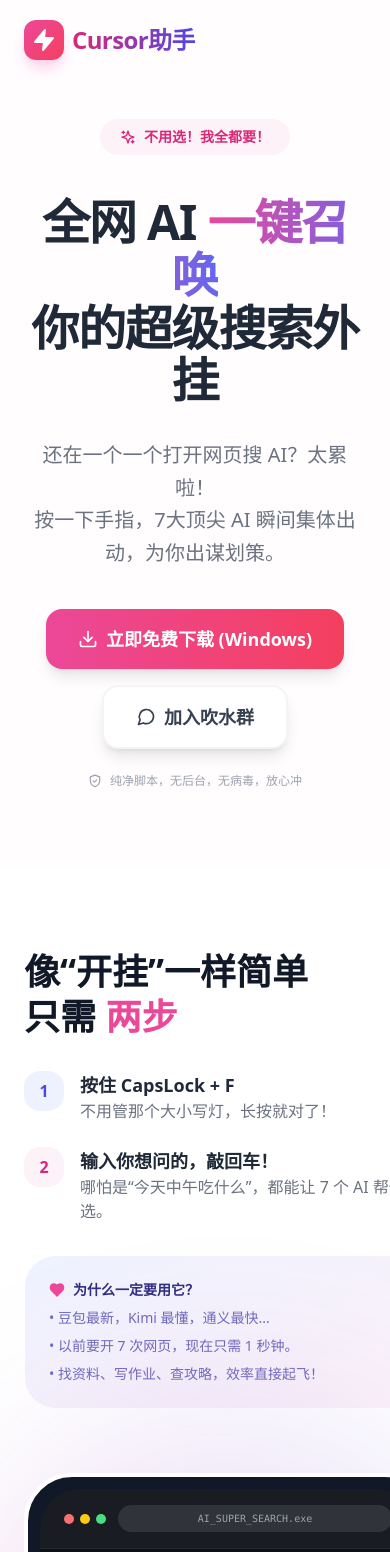
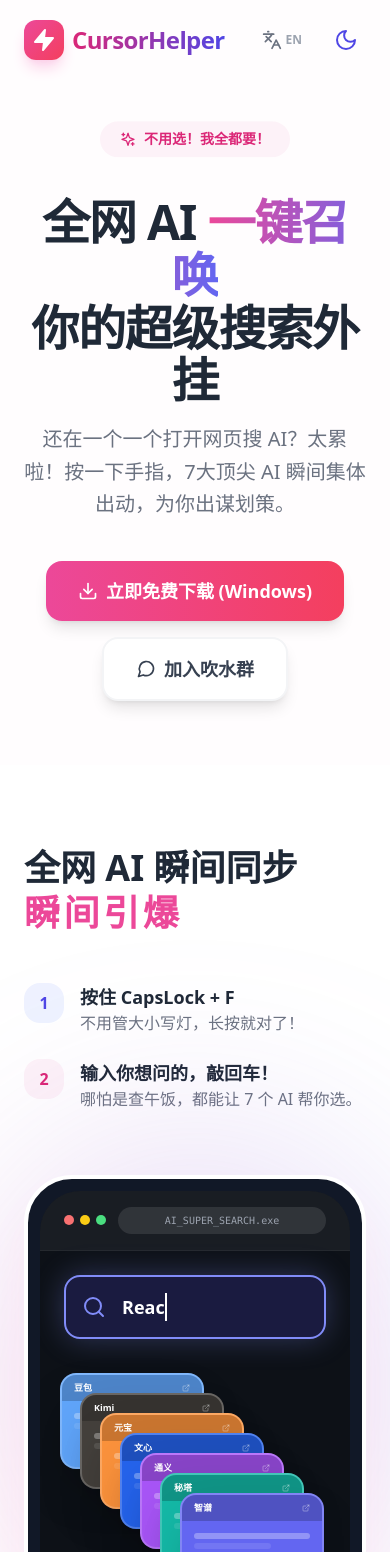
Before and after one commit to psterman/helper, a React (Create React App) app: page / in a window 390 px wide. Shown: the top 1552 px of the page. Built offline with nearby package versions, Linux system fonts and the light colour scheme.

Commit message:
增加版块，暗色，英文

```diff
--- a/src/App.js
+++ b/src/App.js
@@ -1,28 +1,174 @@
 import React, { useState, useEffect } from 'react';
 import {
   Zap,
-  Keyboard,
-  Rocket,
   Search,
   Download,
-  Star,
   Sparkles,
-  MousePointer2,
   ExternalLink,
   MessageCircle,
   Heart,
   ArrowRight,
   ShieldCheck,
+  Sun,
+  Moon,
+  Layout,
+  Layers,
+  Settings,
+  XCircle,
+  Languages,
+  Rocket,
   Globe
 } from 'lucide-react';
 
-// --- 通用组件 ---
+// --- Language Data ---
+const content = {
+  zh: {
+    nav: ['玩法介绍', '立即下载'],
+    heroTitle: <>全网 AI <span className="text-transparent bg-clip-text bg-gradient-to-r from-pink-500 to-indigo-500">一键召唤</span></>,
+    heroSubtitle: "你的超级搜索外挂",
+    heroDesc: "还在一个一个打开网页搜 AI？太累啦！按一下手指，7大顶尖 AI 瞬间集体出动，为你出谋划策。",
+    downloadBtn: "立即免费下载 (Windows)",
+    communityBtn: "加入吹水群",
+    safetyNote: "纯净脚本，无后台，无病毒，放心冲",
+    sectionTitle: <>懂你的 <span className="text-pink-500">五大招式</span></>,
+    backTitle: "“一旦习惯，就再也回不去”",
+    tags: ['提升效率', '优雅操作', '完全免费', '轻量纯净'],
+    footerBtn: "获取安装包，开启新世界",
+    demoTitle: "全网 AI 瞬间同步",
+    demoStep1: "按住 CapsLock + F",
+    demoStep2: "输入你想问的，敲回车！",
+    demoBadge: "不用选！我全都要！",
+    keys: [
+      {
+        id: 'F',
+        name: '全网 AI 闪电搜',
+        hotkey: 'CapsLock + F',
+        desc: '一次输入，瞬间打开豆包、Kimi、秘塔等 7+ 顶尖 AI。拒绝选择困难，横向对比才是王道。',
+        icon: <Search className="text-pink-500" />,
+        color: 'bg-pink-50',
+        darkColor: 'dark:bg-pink-900/20'
+      },
+      {
+        id: 'S',
+        name: '窗口一键分屏',
+        hotkey: 'CapsLock + S',
+        desc: '写代码时想看文档？一键让当前窗口左/右对齐。别再手动拖窗体了，姿势要优雅。',
+        icon: <Layout className="text-blue-500" />,
+        color: 'bg-blue-50',
+        darkColor: 'dark:bg-blue-900/20'
+      },
+      {
+        id: 'B',
+        name: '批量指令执行',
+        hotkey: 'CapsLock + B',
+        desc: '重复的操作交给机器。一键启动预设的批量任务，让你的电脑像电影黑客一样自动运转。',
+        icon: <Layers className="text-purple-500" />,
+        color: 'bg-purple-50',
+        darkColor: 'dark:bg-purple-900/20'
+      },
+      {
+        id: 'C',
+        name: '偏好快速设置',
+        hotkey: 'CapsLock + Q ',
+        desc: '随时唤起配置面板，微调你的专属快捷键，它会越来越懂你的习惯。',
+        icon: <Settings className="text-orange-500" />,
+        color: 'bg-orange-50',
+        darkColor: 'dark:bg-orange-900/20'
+      },
+      {
+        id: 'Esc',
+        name: '面板闪电退出',
+        hotkey: 'Esc',
+        desc: '优雅地来，优雅地走。不管开了多少辅助窗口，按一下，世界立刻恢复清净。',
+        icon: <XCircle className="text-rose-500" />,
+        color: 'bg-rose-50',
+        darkColor: 'dark:bg-rose-900/20'
+      }
+    ]
+  },
+  en: {
+    nav: ['Features', 'Download'],
+    heroTitle: <>Summon All AI <span className="text-transparent bg-clip-text bg-gradient-to-r from-pink-500 to-indigo-500">In One Click</span></>,
+    heroSubtitle: "Your Ultimate Search Power-up",
+    heroDesc: "Tired of searching AI models one by one? Press a key, and 7+ top AI models will launch instantly to solve your problems.",
+    downloadBtn: "Download for Free (Windows)",
+    communityBtn: "Join Community",
+    safetyNote: "Pure script, no background process, virus-free, safe to use",
+    sectionTitle: <>The <span className="text-pink-500">Big 5 Features</span></>,
+    backTitle: "Once you use it, you'll never go back",
+    tags: ['Fast', 'Elegant', 'Free', 'Clean'],
+    footerBtn: "Get Installer & Start Now",
+    demoTitle: "Instant AI Sync",
+    demoStep1: "Hold CapsLock + F",
+    demoStep2: "Type & Hit Enter!",
+    demoBadge: "Compare all at once",
+    keys: [
+      {
+        id: 'F',
+        name: 'AI Multi-Search',
+        hotkey: 'CapsLock + F',
+        desc: 'One input, instantly open Doubao, Kimi, Metaso, and 7+ top AI search pages. No more hesitation.',
+        icon: <Search className="text-pink-500" />,
+        color: 'bg-pink-50',
+        darkColor: 'dark:bg-pink-900/20'
+      },
+      {
+        id: 'S',
+        name: 'Smart Split Screen',
+        hotkey: 'CapsLock + S',
+        desc: 'Align windows left/right instantly. Stop dragging windows manually; keep it professional.',
+        icon: <Layout className="text-blue-500" />,
+        color: 'bg-blue-50',
+        darkColor: 'dark:bg-blue-900/20'
+      },
+      {
+        id: 'B',
+        name: 'Batch Command',
+        hotkey: 'CapsLock + B',
+        desc: 'Leave repetitive tasks to the machine. Launch preset batch tasks with one single click.',
+        icon: <Layers className="text-purple-500" />,
+        color: 'bg-purple-50',
+        darkColor: 'dark:bg-purple-900/20'
+      },
+      {
+        id: 'C',
+        name: 'Quick Config',
+        hotkey: 'CapsLock + C',
+        desc: 'Summon the config panel anytime to fine-tune your exclusive hotkeys and habits.',
+        icon: <Settings className="text-orange-500" />,
+        color: 'bg-orange-50',
+        darkColor: 'dark:bg-orange-900/20'
+      },
+      {
+        id: 'Esc',
+        name: 'Lightning Exit',
+        hotkey: 'CapsLock + Esc',
+        desc: 'Close all helper panels instantly. One key to restore your clean desktop workspace.',
+        icon: <XCircle className="text-rose-500" />,
+        color: 'bg-rose-50',
+        darkColor: 'dark:bg-rose-900/20'
+      }
+    ]
+  }
+};
+
+const aiModels = [
+    { name: '豆包', color: 'bg-blue-400' },
+    { name: 'Kimi', color: 'bg-stone-700' },
+    { name: '元宝', color: 'bg-orange-400' },
+    { name: '文心', color: 'bg-blue-600' },
+    { name: '通义', color: 'bg-purple-500' },
+    { name: '秘塔', color: 'bg-teal-500' },
+    { name: '智谱', color: 'bg-indigo-500' }
+];
+
+// --- Components ---
 const Button = ({ children, variant = 'primary', className = '', ...props }) => {
   const baseStyles = "px-8 py-4 rounded-2xl font-bold transition-all duration-300 flex items-center justify-center gap-2 shadow-lg hover:shadow-xl active:scale-95 text-lg";
   const variants = {
     primary: "bg-gradient-to-r from-pink-500 to-rose-500 text-white hover:from-pink-600 hover:to-rose-600",
     secondary: "bg-indigo-600 text-white hover:bg-indigo-700",
-    outline: "bg-white text-gray-700 border-2 border-gray-100 hover:border-pink-200 hover:bg-pink-50"
+    outline: "bg-white dark:bg-gray-800 text-gray-700 dark:text-gray-200 border-2 border-gray-100 dark:border-gray-700 hover:border-pink-200 dark:hover:border-pink-800"
   };
 
   return (
@@ -34,120 +180,107 @@
 
 export default function App() {
   const [scrolled, setScrolled] = useState(false);
+  const [darkMode, setDarkMode] = useState(false);
+  const [lang, setLang] = useState('zh');
+  const t = content[lang];
 
   useEffect(() => {
     const handleScroll = () => setScrolled(window.scrollY > 50);
     window.addEventListener('scroll', handleScroll);
+    if (window.matchMedia('(prefers-color-scheme: dark)').matches) {
+        setDarkMode(true);
+    }
     return () => window.removeEventListener('scroll', handleScroll);
   }, []);
 
-  const aiModels = [
-    { name: '豆包', color: 'bg-blue-400', desc: '超亲切的超能力' },
-    { name: 'Kimi', color: 'bg-stone-700', desc: '读长文章超厉害' },
-    { name: '元宝', color: 'bg-orange-400', desc: '腾讯家的高才生' },
-    { name: '文心', color: 'bg-blue-600', desc: '知识面超级广' },
-    { name: '通义', color: 'bg-purple-500', desc: '聪明的小助手' },
-    { name: '秘塔', color: 'bg-teal-500', desc: '专业搜索不废话' },
-    { name: '智谱', color: 'bg-indigo-500', desc: '清华学霸基因' }
-  ];
+  return (
+    <div className={`${darkMode ? 'dark' : ''}`}>
+      <div className="min-h-screen bg-[#FFFDFE] dark:bg-gray-950 font-sans text-gray-800 dark:text-gray-200 transition-colors duration-500">
 
-  return (
-    <div className="min-h-screen bg-[#FFFDFE] font-sans text-gray-800 selection:bg-pink-100">
-      {/* 顶部导航 */}
-      <nav className={`fixed top-0 left-0 right-0 z-50 transition-all duration-500 ${scrolled ? 'bg-white/80 backdrop-blur-xl shadow-sm h-16' : 'bg-transparent h-20'}`}>
+        {/* Navigation */}
+        <nav className={`fixed top-0 left-0 right-0 z-50 transition-all duration-500 ${scrolled ? 'bg-white/80 dark:bg-gray-950/80 backdrop-blur-xl shadow-sm h-16' : 'bg-transparent h-20'}`}>
           <div className="max-w-7xl mx-auto px-6 h-full flex items-center justify-between">
             <div className="flex items-center gap-2">
-            <div className="w-10 h-10 bg-gradient-to-br from-pink-500 to-rose-500 rounded-xl flex items-center justify-center shadow-lg shadow-pink-200">
+              <div className="w-10 h-10 bg-gradient-to-br from-pink-500 to-rose-500 rounded-xl flex items-center justify-center shadow-lg shadow-pink-200 dark:shadow-none">
                 <Zap className="text-white w-6 h-6 fill-current" />
               </div>
               <span className="text-2xl font-black tracking-tight bg-clip-text text-transparent bg-gradient-to-r from-pink-600 to-indigo-600">
-              Cursor助手
+                CursorHelper
               </span>
             </div>
-          <div className="hidden md:flex items-center gap-8">
-            <a href="#how" className="text-sm font-bold text-gray-500 hover:text-pink-500 transition-colors">怎么玩？</a>
-            <Button variant="primary" className="py-2 px-6 text-sm">点击下载</Button>
+
+            <div className="flex items-center gap-4 md:gap-8">
+              <button onClick={() => setLang(lang === 'zh' ? 'en' : 'zh')} className="p-2 hover:bg-gray-100 dark:hover:bg-gray-800 rounded-full transition-colors flex items-center gap-1">
+                <Languages size={20} className="text-gray-500" />
+                <span className="text-xs font-bold text-gray-400 uppercase">{lang === 'zh' ? 'EN' : '中文'}</span>
+              </button>
+              <button onClick={() => setDarkMode(!darkMode)} className="p-2 hover:bg-gray-100 dark:hover:bg-gray-800 rounded-full transition-colors">
+                {darkMode ? <Sun className="text-yellow-400" /> : <Moon className="text-indigo-600" />}
+              </button>
+              <Button variant="primary" className="hidden md:flex py-2 px-6 text-sm">
+                {t.nav[1]}
+              </Button>
             </div>
           </div>
         </nav>
 
-      {/* Hero 介绍区 */}
-      <section className="pt-32 pb-20 px-6 text-center">
+        {/* Hero Section */}
+        <section className="pt-32 pb-16 px-6 text-center">
           <div className="max-w-4xl mx-auto">
-          <div className="inline-flex items-center gap-2 px-5 py-2 rounded-full bg-pink-50 text-pink-600 text-sm font-extrabold mb-8 animate-bounce">
+            <div className="inline-flex items-center gap-2 px-5 py-2 rounded-full bg-pink-50 dark:bg-pink-900/20 text-pink-600 dark:text-pink-400 text-sm font-extrabold mb-8 animate-bounce">
               <Sparkles size={16} />
-            <span>不用选！我全都要！</span>
+              <span>{t.demoBadge}</span>
             </div>
-          <h1 className="text-5xl lg:text-7xl font-black tracking-tight mb-8 leading-[1.1]">
-            全网 AI <span className="text-transparent bg-clip-text bg-gradient-to-r from-pink-500 to-indigo-500">一键召唤</span> <br />
-            你的超级搜索外挂
+            <h1 className="text-5xl lg:text-7xl font-black tracking-tight mb-4 leading-[1.1]">
+              {t.heroTitle} <br />
+              {t.heroSubtitle}
             </h1>
-          <p className="text-xl text-gray-500 mb-10 leading-relaxed font-medium">
-            还在一个一个打开网页搜 AI？太累啦！<br />
-            按一下手指，7大顶尖 AI 瞬间集体出动，为你出谋划策。
+            <p className="text-xl text-gray-500 dark:text-gray-400 mb-10 leading-relaxed font-medium">
+              {t.heroDesc}
             </p>
             <div className="flex flex-col sm:flex-row items-center justify-center gap-4">
               <Button variant="primary">
-              <Download size={20} /> 立即免费下载 (Windows)
+                <Download size={20} /> {t.downloadBtn}
               </Button>
               <Button variant="outline">
-              <MessageCircle size={20} /> 加入吹水群
+                <MessageCircle size={20} /> {t.communityBtn}
               </Button>
             </div>
-          <p className="mt-6 text-xs text-gray-400 flex items-center justify-center gap-2">
-            <ShieldCheck size={14} /> 纯净脚本，无后台，无病毒，放心冲
-          </p>
           </div>
         </section>
 
-      {/* 动画演示区 */}
-      <section id="how" className="py-20 bg-white relative overflow-hidden">
+        {/* The Graphic Search Demo Section - RESTORED & IMPROVED */}
+        <section className="py-20 bg-white dark:bg-gray-900 transition-colors duration-500 relative overflow-hidden">
           <div className="max-w-7xl mx-auto px-6">
             <div className="grid lg:grid-cols-2 gap-16 items-center">
 
-            {/* 左侧说明 */}
               <div className="space-y-8 text-left">
-              <div className="space-y-4">
-                <h2 className="text-4xl font-black text-gray-900 leading-tight">
-                  像“开挂”一样简单 <br />
-                  只需 <span className="text-pink-500">两步</span>
+                <h2 className="text-4xl font-black leading-tight">
+                  {t.demoTitle} <br />
+                  <span className="text-pink-500 font-black tracking-widest">{lang === 'zh' ? '瞬间引爆' : 'INSTANT HIT'}</span>
                 </h2>
                 <div className="space-y-6 pt-4">
                   <div className="flex items-start gap-4">
-                    <div className="w-10 h-10 rounded-2xl bg-indigo-50 text-indigo-600 flex items-center justify-center font-black shrink-0">1</div>
+                    <div className="w-10 h-10 rounded-2xl bg-indigo-50 dark:bg-indigo-900/20 text-indigo-600 dark:text-indigo-400 flex items-center justify-center font-black shrink-0">1</div>
                     <div>
-                      <h4 className="text-lg font-bold">按住 CapsLock + F</h4>
-                      <p className="text-gray-500">不用管那个大小写灯，长按就对了！</p>
+                      <h4 className="text-lg font-bold">{t.demoStep1}</h4>
+                      <p className="text-gray-500 dark:text-gray-400">{lang === 'zh' ? '不用管大小写灯，长按就对了！' : 'Forget the Caps light, just hold it!'}</p>
                     </div>
                   </div>
                   <div className="flex items-start gap-4">
-                    <div className="w-10 h-10 rounded-2xl bg-pink-50 text-pink-600 flex items-center justify-center font-black shrink-0">2</div>
+                    <div className="w-10 h-10 rounded-2xl bg-pink-50 dark:bg-pink-900/20 text-pink-600 dark:text-pink-400 flex items-center justify-center font-black shrink-0">2</div>
                     <div>
-                      <h4 className="text-lg font-bold">输入你想问的，敲回车！</h4>
-                      <p className="text-gray-500">哪怕是“今天中午吃什么”，都能让 7 个 AI 帮你选。</p>
+                      <h4 className="text-lg font-bold">{t.demoStep2}</h4>
+                      <p className="text-gray-500 dark:text-gray-400">{lang === 'zh' ? '哪怕是查午饭，都能让 7 个 AI 帮你选。' : 'Even for lunch ideas, let 7 AIs decide.'}</p>
                     </div>
                   </div>
                 </div>
               </div>
 
-              <div className="p-6 bg-gradient-to-br from-indigo-50 to-pink-50 rounded-[2rem] border border-white">
-                <h4 className="text-sm font-black text-indigo-900 mb-2 flex items-center gap-2">
-                  <Heart className="fill-current text-pink-500" size={16} /> 为什么一定要用它？
-                </h4>
-                <ul className="text-sm text-indigo-800/70 space-y-2 font-medium">
-                  <li>• 豆包最新，Kimi 最懂，通义最快...</li>
-                  <li>• 以前要开 7 次网页，现在只需 1 秒钟。</li>
-                  <li>• 找资料、写作业、查攻略，效率直接起飞！</li>
-                </ul>
-              </div>
-            </div>
-
-            {/* 右侧模拟器 */}
               <div className="relative">
                 <div className="absolute -inset-10 bg-gradient-to-tr from-pink-500/20 to-indigo-500/20 blur-[100px] rounded-full"></div>
-              <div className="relative bg-gray-900 rounded-[3rem] p-3 shadow-2xl border-4 border-white shadow-pink-100">
-                <div className="h-[450px] w-full bg-[#0d1117] rounded-[2.5rem] relative overflow-hidden flex flex-col">
-                   {/* 模拟浏览器头部 */}
+                <div className="relative bg-gray-900 rounded-[3rem] p-3 shadow-2xl border-4 border-white dark:border-gray-800 shadow-pink-100 dark:shadow-none">
+                  <div className="h-[400px] w-full bg-[#0d1117] rounded-[2.5rem] relative overflow-hidden flex flex-col">
                     <div className="px-6 py-4 border-b border-white/5 bg-white/5 flex items-center gap-3">
                         <div className="flex gap-1.5">
                           <div className="w-2.5 h-2.5 rounded-full bg-red-400"></div>
@@ -159,17 +292,15 @@
                         </div>
                     </div>
 
-                   {/* 搜索框弹出 */}
-                   <div className="p-8">
+                    <div className="p-6">
                         <div className="w-full bg-indigo-600/20 border-2 border-indigo-400 rounded-2xl p-4 flex items-center gap-4 animate-fade-in shadow-[0_0_30px_rgba(129,140,248,0.3)]">
                           <Search className="text-indigo-400" />
                           <span className="text-white font-bold text-lg animate-typing overflow-hidden whitespace-nowrap border-r-2 border-white">
-                          如何评价《黑神话：悟空》？
+                            {lang === 'zh' ? 'React 并发渲染原理' : 'React Concurrent Mode'}
                           </span>
                         </div>
                     </div>
 
-                   {/* 窗口弹出的视觉效果 */}
                     <div className="relative flex-1 px-8">
                         {aiModels.map((ai, i) => (
                           <div
@@ -179,26 +310,18 @@
                               top: `${10 + i * 20}px`,
                               animationDelay: `${i * 0.15}s`
                             }}
-                          className={`absolute w-40 h-28 ${ai.color} rounded-2xl border-2 border-white/20 shadow-2xl animate-cascade flex flex-col overflow-hidden`}
+                            className={`absolute w-36 h-24 ${ai.color} rounded-2xl border-2 border-white/20 shadow-2xl animate-cascade flex flex-col overflow-hidden`}
                           >
-                          <div className="px-3 py-2 bg-black/20 flex justify-between items-center">
-                            <span className="text-[10px] text-white font-black">{ai.name}</span>
-                            <ExternalLink size={10} className="text-white/50" />
+                            <div className="px-3 py-1.5 bg-black/20 flex justify-between items-center">
+                              <span className="text-[9px] text-white font-black">{ai.name}</span>
+                              <ExternalLink size={8} className="text-white/50" />
                             </div>
                             <div className="p-3">
-                            <div className="h-2 w-full bg-white/40 rounded-full mb-2"></div>
-                            <div className="h-2 w-2/3 bg-white/20 rounded-full"></div>
-                            <div className="mt-3 text-[8px] text-white/80 font-bold">{ai.desc}</div>
+                              <div className="h-1.5 w-full bg-white/30 rounded-full mb-1"></div>
+                              <div className="h-1.5 w-2/3 bg-white/10 rounded-full"></div>
                             </div>
                           </div>
                         ))}
-                   </div>
-
-                   {/* 底部提示 */}
-                   <div className="mt-auto p-4 text-center bg-indigo-500/10">
-                      <p className="text-[10px] text-indigo-300 font-black tracking-widest uppercase">
-                        🚀 7台引擎已全部就绪
-                      </p>
                     </div>
                   </div>
                 </div>
@@ -208,24 +331,67 @@
           </div>
         </section>
 
-      {/* 底部安利 */}
-      <section className="py-20 text-center px-6">
-        <div className="max-w-2xl mx-auto space-y-8">
-          <h2 className="text-3xl font-black italic">“用过就再也回不去的功能”</h2>
-          <div className="grid grid-cols-2 md:grid-cols-4 gap-4">
-            {['不用钱', '没广告', '体积小', '超安全'].map(tag => (
-              <div key={tag} className="py-3 px-4 bg-white border-2 border-pink-50 rounded-2xl text-pink-500 font-bold shadow-sm">
+        {/* Features Block Grid */}
+        <section className="py-20 px-6">
+          <div className="max-w-7xl mx-auto">
+            <h2 className="text-4xl font-black text-center mb-16">{t.sectionTitle}</h2>
+            <div className="grid md:grid-cols-2 lg:grid-cols-3 gap-8">
+              {t.keys.map((key) => (
+                <div key={key.id} className="group p-8 bg-white dark:bg-gray-900 rounded-[2.5rem] border-2 border-transparent hover:border-pink-200 dark:hover:border-pink-900 transition-all duration-500 shadow-sm hover:shadow-2xl hover:-translate-y-2">
+                  <div className={`w-14 h-14 ${key.color} ${key.darkColor} rounded-2xl flex items-center justify-center mb-6 group-hover:scale-110 transition-transform`}>
+                    {key.icon}
+                  </div>
+                  <div className="flex items-center justify-between mb-2">
+                    <h3 className="text-xl font-black">{key.name}</h3>
+                    <kbd className="px-2 py-1 bg-gray-100 dark:bg-gray-800 text-[10px] rounded font-bold text-gray-400">{key.hotkey}</kbd>
+                  </div>
+                  <p className="text-gray-500 dark:text-gray-400 text-sm leading-relaxed font-medium">
+                    {key.desc}
+                  </p>
+                </div>
+              ))}
+              <div className="lg:col-span-1 p-8 bg-gradient-to-br from-indigo-600 to-purple-600 rounded-[2.5rem] flex flex-col justify-center text-white relative overflow-hidden shadow-xl">
+                <div className="relative z-10">
+                  <h3 className="text-2xl font-black mb-4">{lang === 'zh' ? '更懂你的助手' : 'Smarter Assistant'}</h3>
+                  <div className="space-y-2 opacity-80">
+                    <div className="h-2 w-full bg-white/20 rounded-full"></div>
+                    <div className="h-2 w-3/4 bg-white/20 rounded-full"></div>
+                    <div className="h-2 w-1/2 bg-white/20 rounded-full"></div>
+                  </div>
+                </div>
+                <div className="absolute -right-8 -bottom-8 opacity-20">
+                    <Rocket size={160} className="rotate-12" />
+                </div>
+              </div>
+            </div>
+          </div>
+        </section>
+
+        {/* Footer Catch */}
+        <section className="py-24 text-center px-6 bg-gray-50 dark:bg-gray-900 transition-colors duration-500">
+          <div className="max-w-3xl mx-auto space-y-10">
+            <h2 className="text-4xl font-black italic tracking-tight">“{t.backTitle}”</h2>
+            <div className="flex flex-wrap justify-center gap-4">
+              {t.tags.map(tag => (
+                <div key={tag} className="py-3 px-6 bg-white dark:bg-gray-800 border-2 border-pink-50 dark:border-pink-900/30 rounded-2xl text-pink-500 dark:text-pink-400 font-bold shadow-sm">
                   #{tag}
                 </div>
               ))}
             </div>
             <div className="pt-8">
-            <Button variant="primary" className="mx-auto w-full max-w-sm py-5 text-xl">
-               获取安装包，开启新世界 <ArrowRight />
+              <Button variant="primary" className="mx-auto w-full max-w-md py-6 text-xl">
+                 {t.footerBtn} <ArrowRight />
               </Button>
             </div>
           </div>
         </section>
+
+        {/* Simple Footer */}
+        <footer className="py-12 border-t border-gray-100 dark:border-gray-900 text-center text-gray-400 text-xs font-bold tracking-widest uppercase">
+          CursorHelper © 2024 • Built with Love & AHK
+        </footer>
+
+      </div>
 
       <style>{`
         @keyframes cascade {
@@ -237,8 +403,8 @@
           to { width: 100% }
         }
         @keyframes fade-in {
-          from { opacity: 0; transform: scale(0.9); }
-          to { opacity: 1; transform: scale(1); }
+          from { opacity: 0; transform: translateY(20px); }
+          to { opacity: 1; transform: translateY(0); }
         }
         .animate-cascade {
           animation: cascade 0.6s cubic-bezier(0.34, 1.56, 0.64, 1) forwards;
@@ -247,7 +413,7 @@
           animation: typing 1.5s steps(25, end) infinite;
         }
         .animate-fade-in {
-          animation: fade-in 0.3s ease-out forwards;
+          animation: fade-in 0.6s ease-out forwards;
         }
       `}</style>
     </div>
```
Lines whose indentation alone changed are shown as unchanged.
